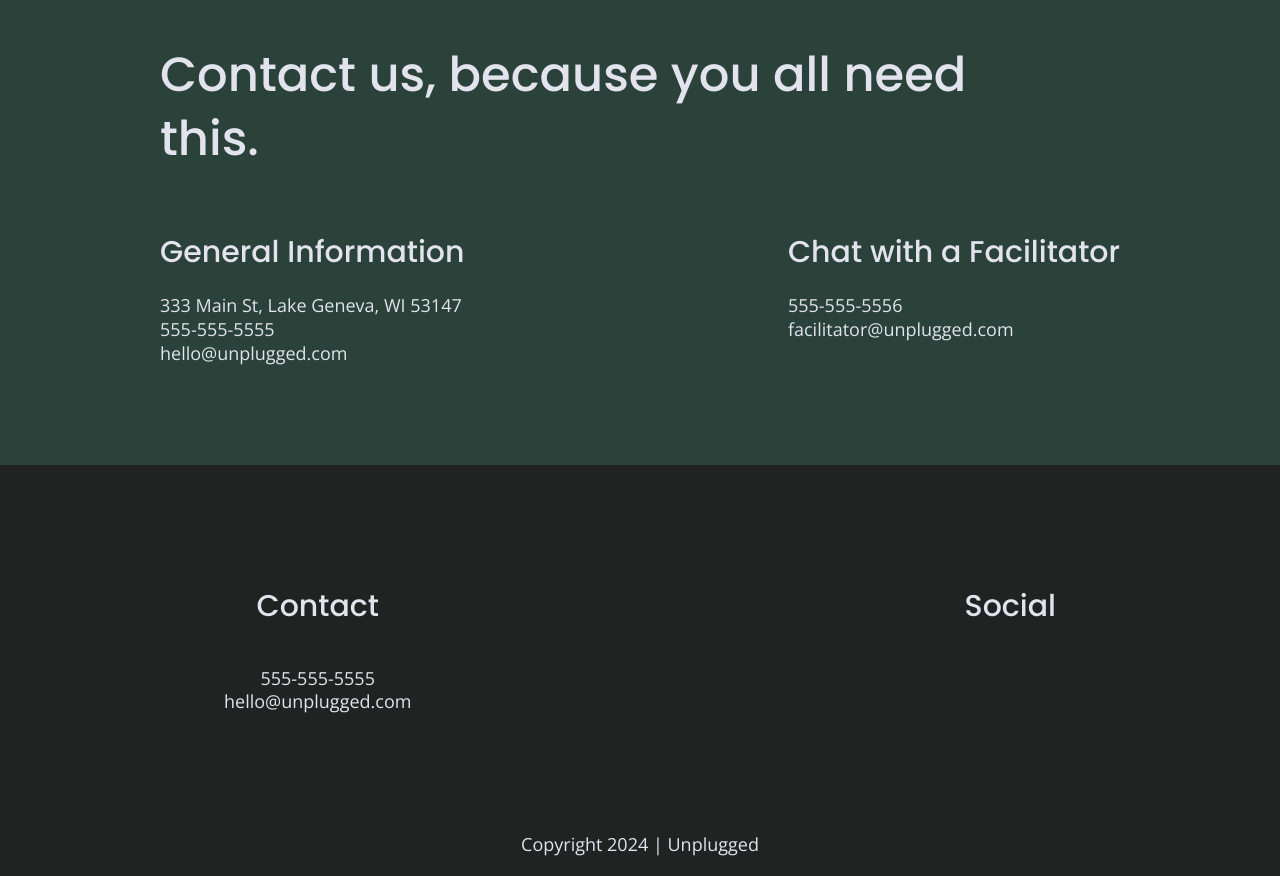
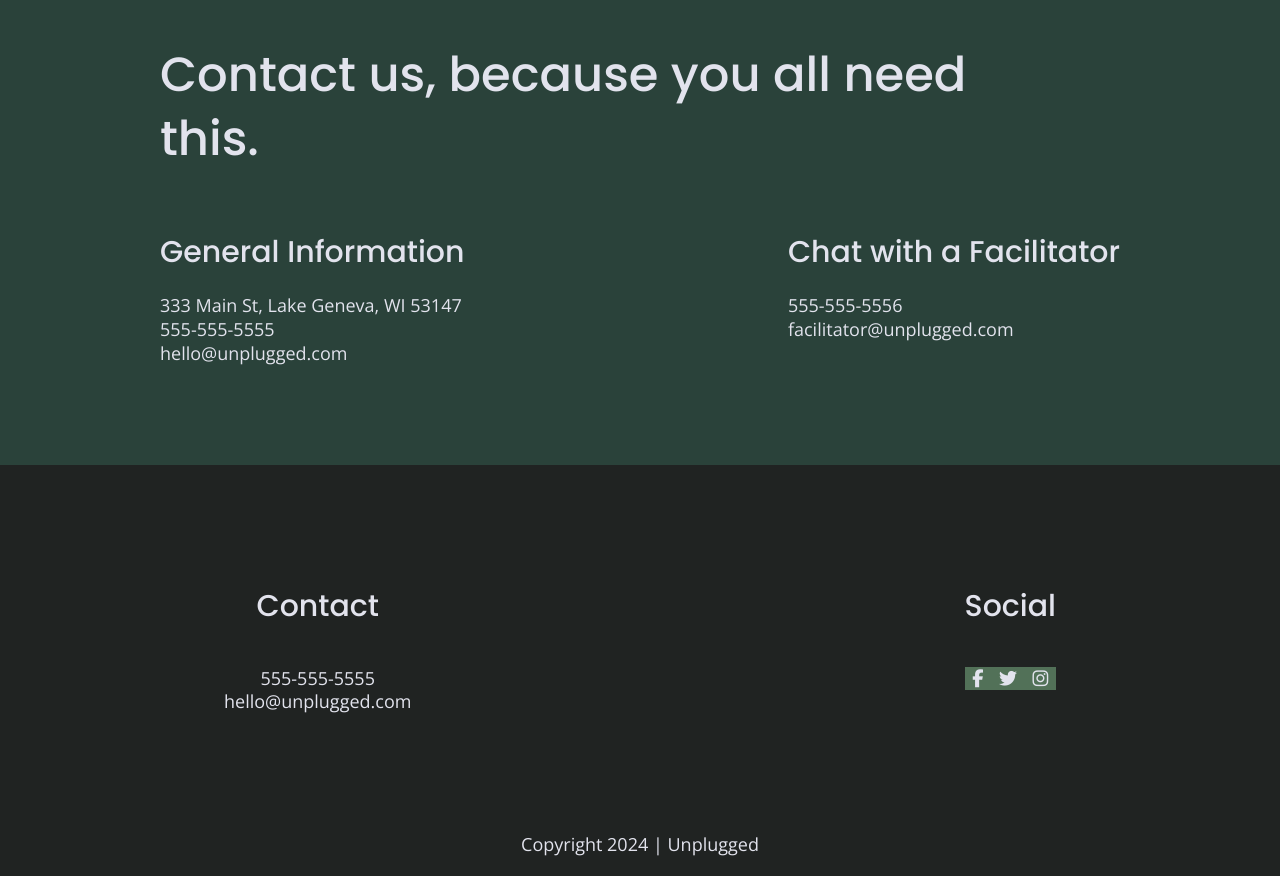
Before and after one commit to alecoad/unplugged-retreat, a website: page about/index.html in a window 1280 px wide. Shown: the part 1242-2118 px from the top of the page. Drawn offline with nearby package versions, Linux system fonts and the light colour scheme.

Commit message:
Add social icons

```diff
--- a/about/index.html
+++ b/about/index.html
@@ -119,13 +119,13 @@
           <h4>Social</h4>
           <div class="social-icons">
             <p>
-              <a href="https://www.facebook.com/" target="_blank"></a>
+              <a href="https://www.facebook.com/" target="_blank"><i class="fab fa-facebook-f"></i></a>
             </p>
             <p>
-              <a href="https://www.twitter.com/" target="_blank"></a>
+              <a href="https://www.twitter.com/" target="_blank"><i class="fab fa-twitter"></i></a>
             </p>
             <p>
-              <a href="https://www.instagram.com/" target="_blank"></a>
+              <a href="https://www.instagram.com/" target="_blank"><i class="fab fa-instagram"></i></a>
             </p>
           </div>
         </div>
```
Also changed, not shown: faq/index.html (+3 -3 lines).
